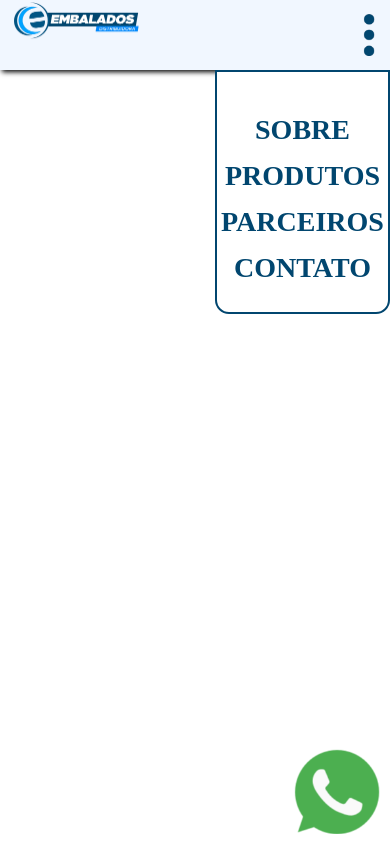
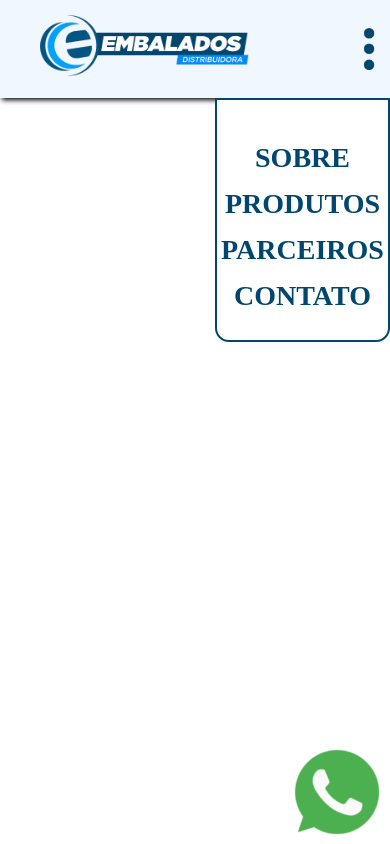
Before and after one commit to MuriloSalvi/embalados, a Next.js app: page / in a window 390 px wide. Built offline with nearby package versions, Linux system fonts and the light colour scheme.

Commit message:
finalmente header completo

```diff
--- a/src/components/Header/style.module.scss
+++ b/src/components/Header/style.module.scss
@@ -63,7 +63,7 @@
 @media (max-width:800px){
   .header{
     width: 100vw;
-    height: 5rem;
+    height: 7rem;
     background-color: rgb(241, 247, 255);
     box-shadow: 2px 2px 5px black;
 
@@ -71,19 +71,19 @@
       display: flex;
       width: 100%;
         .header__logo{
+          flex: 3;
           margin-left: 1rem;
-          width: 40vw;
-          img{
-            width: 80%;
-          }
+          width: 30vw;
+
         }
         .header__icon{
-          position: relative;
+
           flex: 1;
           padding: 1rem;
           display: inline;
-          height: 5rem;
-          width: 1rem;
+          height: 100%;
+          width: 100%;
+
           img{
             width: 3rem;
             height: 3rem;
@@ -95,7 +95,7 @@
         .header__nav{
           position: fixed;
           right: 0;
-          top: 5rem;
+          top: 7rem;
           width: 50vw;
           ul{
             position: absolute;
@@ -117,49 +117,27 @@
         }
 
     }
-  }
+    @media(max-width: 550px){
+      .header__container{
+        height: 100%;
+          .header__logo{
+            display: flex;
+            margin-left: 1rem;
+            width: 10vw;
+            justify-content: center;
+            align-items: center;
+              img{
 
-  @media (max-width:550px){
-      .header__container{
-        display: flex;
-        width: 100%;
-          .header__logo{
-            margin-left: 1rem;
-            width: 40vw;
-            img{
-              width: 80%;
-            }
+                width: 80%;
+              }
           }
           .header__icon{
-            position: relative;
-            flex: 1;
-            padding: 1rem;
-            display: inline;
-            height: 5rem;
-            width: 1rem;
-            img{
-              width: 3rem;
-              height: 3rem;
-              position: absolute;
-              right: 0;
-            }
+            display: flex;
+            justify-content: center;
+            align-items: center;
+
            }
-
-          .header__nav{
-
-            font-size: 1rem;
-            ul{
-              width: 30vw;
-
-              li{
-
-                margin-top: 1rem;
-              }
-
-            }
-
-          }
-
-      }
     }
   }
+  }
+}
```
